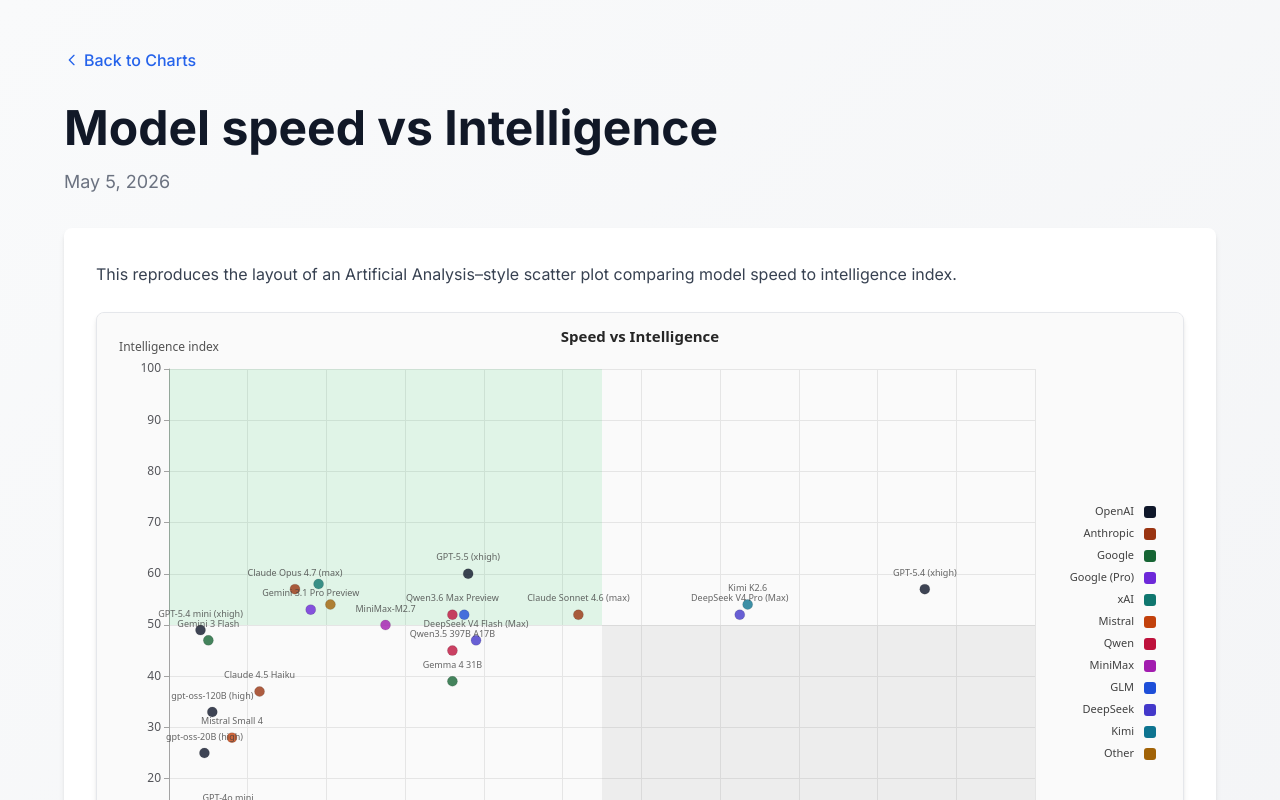
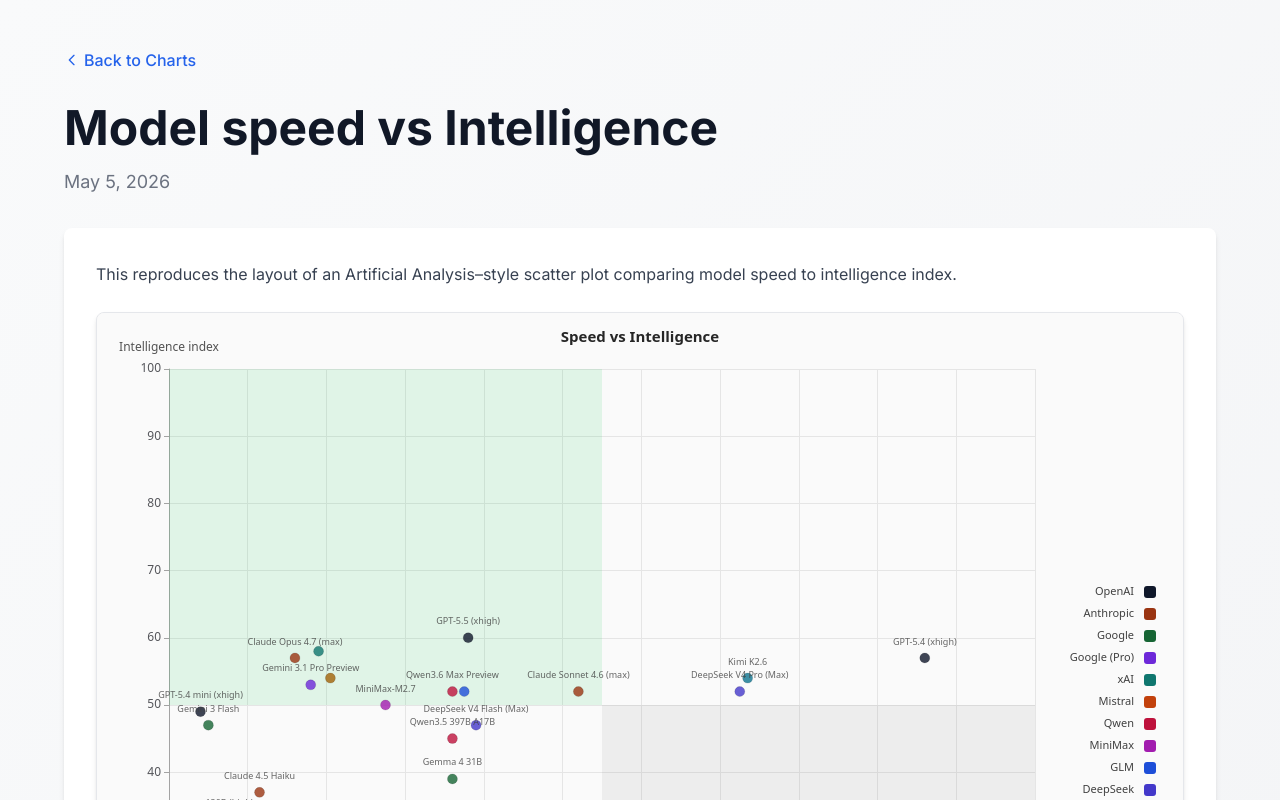
Before and after one commit to kylekarpack/chart-challenge, a Next.js app: page /model-analysis in a window 1280 px wide. Shown: the top 800 px of the page. Built offline with nearby package versions, Linux system fonts and the light colour scheme.

Commit message:
fix: height

```diff
--- a/pages/model-analysis/index.tsx
+++ b/pages/model-analysis/index.tsx
@@ -228,7 +228,7 @@
   option,
   chartSettings,
   optionSettings,
-  style = { width: "100%", height: "640px" },
+  style = { width: "100%", height: "800px" },
   ...props
 }: {
   option: EChartsOption;
@@ -464,7 +464,7 @@
         <div className="mt-6 w-full rounded-lg overflow-hidden shadow-md border border-gray-200 bg-neutral-50">
           <EChart
             option={option}
-            chartSettings={{ renderer: "canvas", height: 640 }}
+            chartSettings={{ renderer: "canvas", height: 800 }}
           />
         </div>
         <h3 className="text-xl font-semibold mt-8 mb-2 text-gray-800">
```
